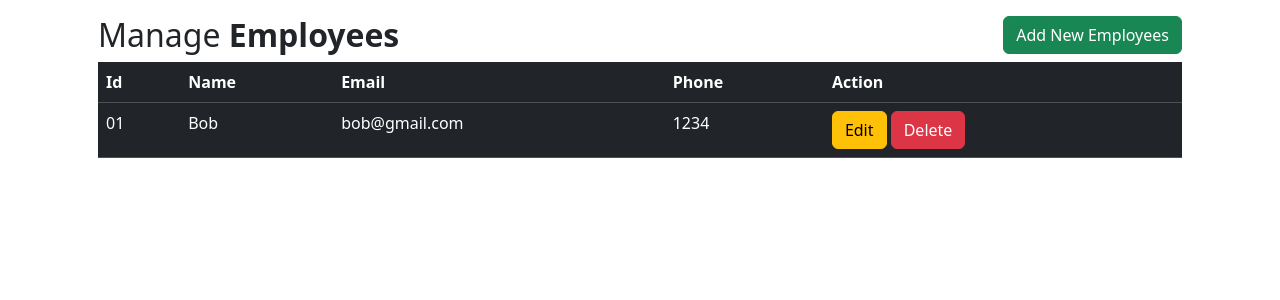
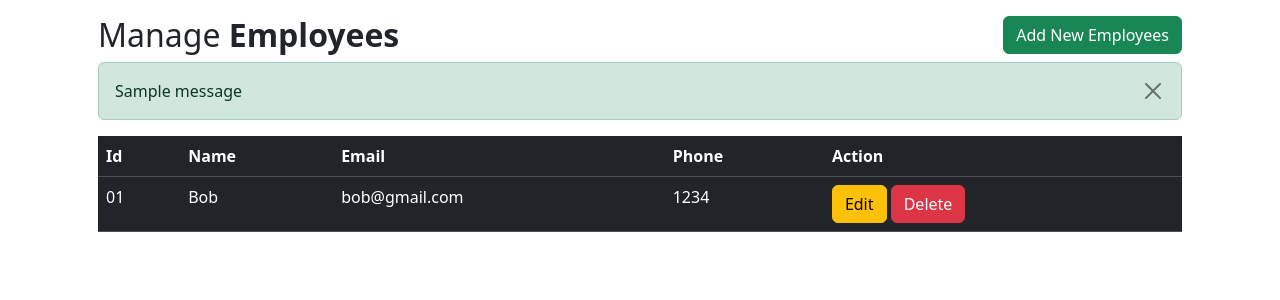
Before and after one commit to numberformat/python_flask_crud, a Flask app: page / in a window 1280 px wide. Shown: the part 88-388 px from the top of the page. Run offline with Flask 3, Linux system fonts and the light colour scheme; one stand-in notice (Sample message) is shown.

Commit message:
Flash Messages

```diff
--- a/App.py
+++ b/App.py
@@ -1,4 +1,4 @@
-from flask import Flask, render_template, request, redirect, url_for
+from flask import Flask, render_template, request, redirect, url_for, flash
 from flask_sqlalchemy import SQLAlchemy
 
 app = Flask(__name__)
@@ -31,6 +31,8 @@ def insert():
         db.session.add(my_data)
         db.session.commit()
 
+        flash("Employee Inserted Successfully")
+
         return redirect(url_for('Index'))
 
 
--- a/templates/index.html
+++ b/templates/index.html
@@ -6,6 +6,19 @@
         <div class="col md-12">
             <div class="jumbotron p-3">
                 <h2>Manage <b>Employees </b> <button type="button" class="btn btn-success float-end" data-bs-toggle="modal" data-bs-target="#mymodal">Add New Employees</button></h2>
+
+                {% with messages = get_flashed_messages() %}
+                {% if messages %}
+                <div class="alert alert-success">
+                        {% for message in messages %}
+                            {{ message }}
+                            <button type="button" class="btn-close float-end" data-bs-dismiss="alert" aria-label="Close">
+                                <span class="visually-hidden">Close</span>
+                            </button>
+                        {% endfor %}
+                </div>
+                {% endif %}
+                {% endwith %}
 
                 <table class="table table-hover table-dark">
                     <tr>
```
Also changed, not shown: instance/employee.db.
